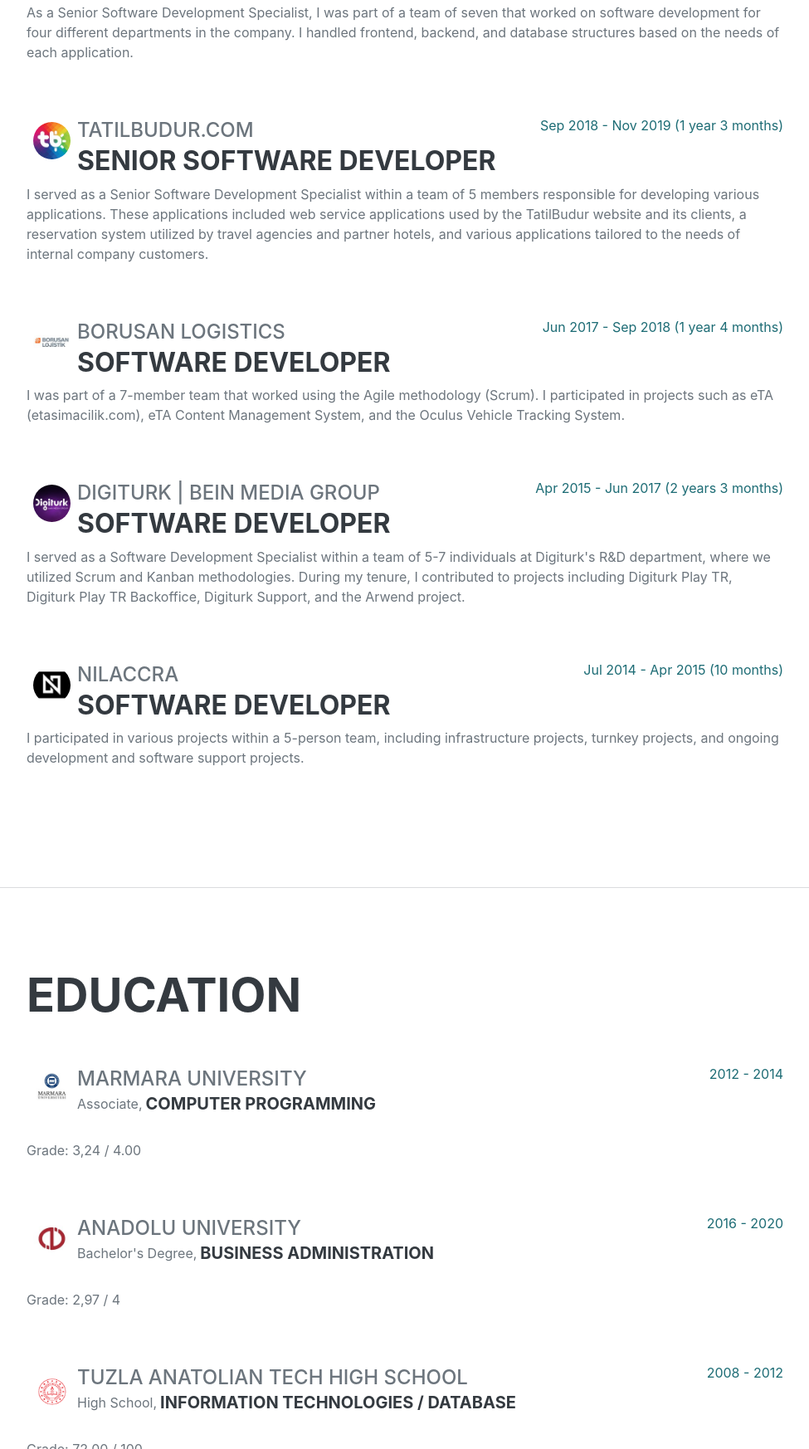
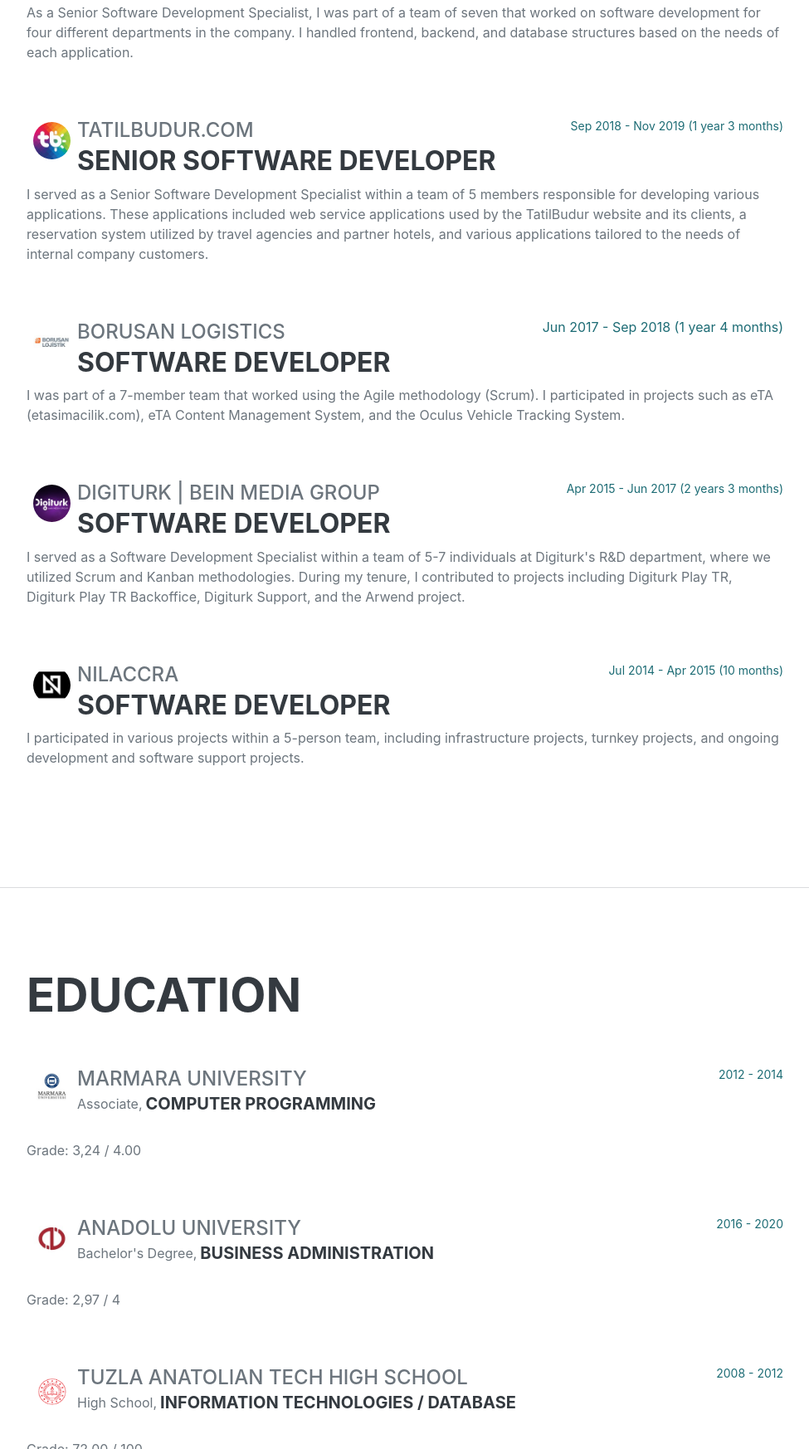
Before and after one commit to emreakdemir/emreakdemir, a plain HTML site: page index.html in a window 1280 px wide. Shown: the part 2553-4299 px from the top of the page at 83% size, without its empty margins (288-1263 px from the left). Drawn offline with nearby package versions, Linux system fonts and the light colour scheme; a web font is replaced by a local one.

Commit message:
font size edited

```diff
--- a/index.html
+++ b/index.html
@@ -200,7 +200,7 @@
                         project portfolio aligns with organizational goals.
                     </p>
                 </div>
-                <div class="flex-shrink-0 position-absolute end-0"><span class="text-primary">June 2021 - Present</span>
+                <div class="flex-shrink-0 position-absolute end-0"><span class="text-primary small">June 2021 - Present</span>
                 </div>
             </div>
             <div class="d-flex flex-column flex-md-row justify-content-between  position-relative">
@@ -225,7 +225,7 @@
                         other teams and that the quality of our code was always improving.
                     </p>
                 </div>
-                <div class="flex-shrink-0 position-absolute end-0"><span class="text-primary">Oct 2020 - Apr 2021 (7 months)</span>
+                <div class="flex-shrink-0 position-absolute end-0"><span class="text-primary small">Oct 2020 - Apr 2021 (7 months)</span>
                 </div>
             </div>
             <div class="d-flex flex-column flex-md-row justify-content-between mb-5 position-relative">
@@ -246,7 +246,7 @@
                         structures based on the needs of each application.
                     </p>
                 </div>
-                <div class="flex-shrink-0 position-absolute end-0"><span class="text-primary">Nov 2019 - Oct 2020 (1 year)</span>
+                <div class="flex-shrink-0 position-absolute end-0"><span class="text-primary small">Nov 2019 - Oct 2020 (1 year)</span>
                 </div>
             </div>
             <div class="d-flex flex-column flex-md-row justify-content-between mb-5 position-relative">
@@ -268,7 +268,7 @@
                         and various applications tailored to the needs of internal company customers.
                     </p>
                 </div>
-                <div class="flex-shrink-0 position-absolute end-0"><span class="text-primary">Sep 2018 - Nov 2019 (1 year 3 months)</span>
+                <div class="flex-shrink-0 position-absolute end-0"><span class="text-primary small">Sep 2018 - Nov 2019 (1 year 3 months)</span>
                 </div>
             </div>
             <div class="d-flex flex-column flex-md-row justify-content-between mb-5 position-relative">
@@ -308,7 +308,7 @@
                         project.
                     </p>
                 </div>
-                <div class="flex-shrink-0 position-absolute end-0"><span class="text-primary">Apr 2015 - Jun 2017 (2 years 3 months)</span>
+                <div class="flex-shrink-0 position-absolute end-0"><span class="text-primary small">Apr 2015 - Jun 2017 (2 years 3 months)</span>
                 </div>
             </div>
             <div class="d-flex flex-column flex-md-row justify-content-between mb-5 position-relative">
@@ -326,7 +326,7 @@
                         turnkey projects, and ongoing development and software support projects.
                     </p>
                 </div>
-                <div class="flex-shrink-0 position-absolute end-0"><span class="text-primary">Jul 2014 - Apr 2015 (10 months)</span>
+                <div class="flex-shrink-0 position-absolute end-0"><span class="text-primary small">Jul 2014 - Apr 2015 (10 months)</span>
                 </div>
             </div>
         </div>
@@ -351,7 +351,7 @@
                     <br/>
                     <p>Grade: 3,24 / 4.00</p>
                 </div>
-                <div class="flex-shrink-0 position-absolute end-0"><span class="text-primary">2012 - 2014</span></div>
+                <div class="flex-shrink-0 position-absolute end-0"><span class="text-primary small">2012 - 2014</span></div>
             </div>
             <div class="d-flex flex-column flex-md-row justify-content-between mb-5 position-relative">
                 <div class="flex-grow-1">
@@ -368,7 +368,7 @@
                     <br/>
                     <p>Grade: 2,97 / 4</p>
                 </div>
-                <div class="flex-shrink-0 position-absolute end-0"><span class="text-primary">2016 - 2020</span></div>
+                <div class="flex-shrink-0 position-absolute end-0"><span class="text-primary small">2016 - 2020</span></div>
             </div>
             <div class="d-flex flex-column flex-md-row justify-content-between position-relative">
                 <div class="flex-grow-1">
@@ -385,7 +385,7 @@
                     <br/>
                     <p>Grade: 72,00 / 100</p>
                 </div>
-                <div class="flex-shrink-0 position-absolute end-0"><span class="text-primary">2008 - 2012</span></div>
+                <div class="flex-shrink-0 position-absolute end-0"><span class="text-primary small">2008 - 2012</span></div>
             </div>
         </div>
     </section>
```
